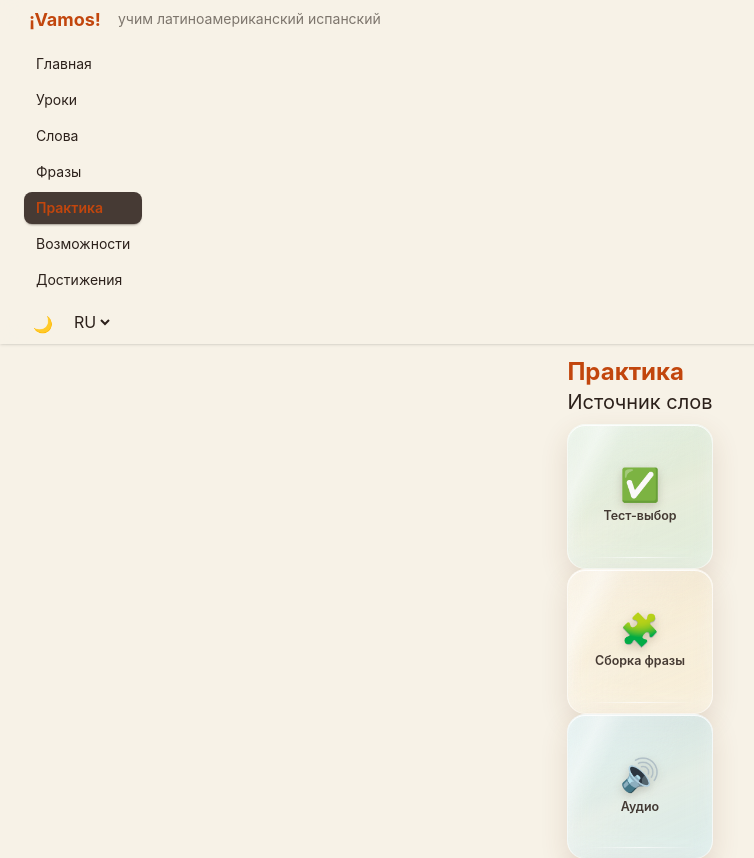
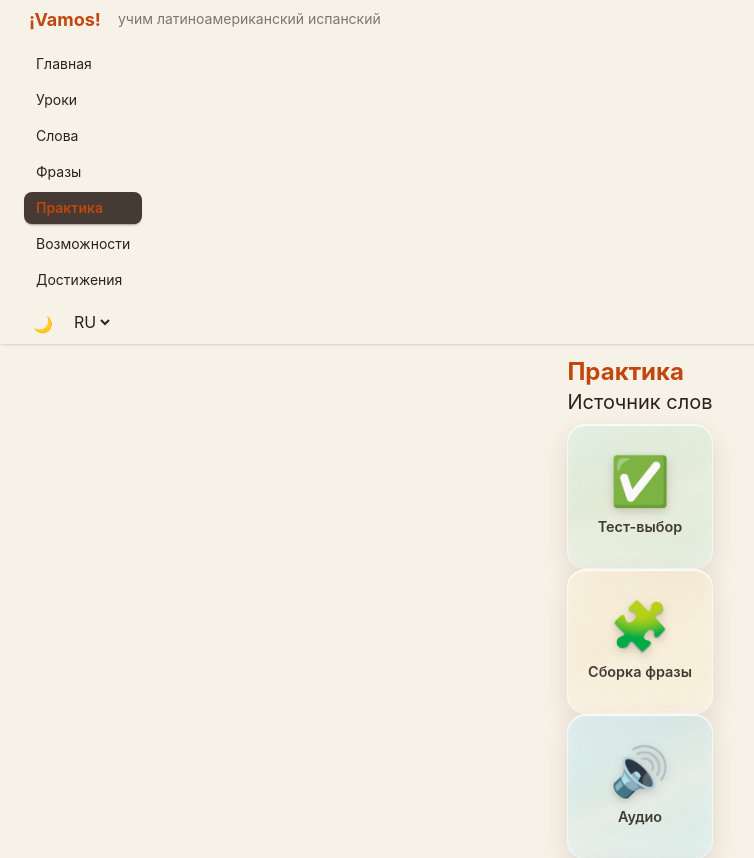
Before and after one commit to igordolgov/vamos, a Nuxt app: page /practice in a window 1280 px wide. Shown: the top 858 px of the page, without its empty margins (0-754 px from the left). Built offline with nearby package versions, Linux system fonts and the light colour scheme; no server answers.

Commit message:
вид карточек в Практике

```diff
--- a/app/assets/css/main.css
+++ b/app/assets/css/main.css
@@ -234,13 +234,14 @@ body {
 }
 
 .glass-card-icon {
-  font-size: 2rem;
+  font-size: 3rem;
   line-height: 1;
   filter: drop-shadow(0 3px 5px rgba(70, 40, 20, 0.22));
 }
 
 .glass-card-label {
-  font-size: 0.78rem;
+  padding-top: 6px;
+  font-size: 0.9rem;
   font-weight: 600;
   line-height: 1.25;
   text-align: center;
@@ -249,7 +250,7 @@ body {
 
 /* Блик — «отражение света на стекле»: широкая диагональная
    волна плюс узкая яркая полоса рядом. Смещается при наведении */
-.glass-card::before {
+/* .glass-card::before {
   content: '';
   position: absolute;
   inset: -30% -55% -30% -30%;
@@ -268,10 +269,10 @@ body {
     );
   pointer-events: none;
   transition: transform 0.45s cubic-bezier(0.22, 1, 0.36, 1);
-}
+} */
 
 /* Нижняя световая кромка — «отражение» стекла на поверхности */
-.glass-card::after {
+/* .glass-card::after {
   content: '';
   position: absolute;
   left: 14%;
@@ -285,7 +286,7 @@ body {
     transparent
   );
   pointer-events: none;
-}
+} */
 
 /* Десктоп: приподнимаем карточку и сдвигаем блик */
 @media (hover: hover) {
@@ -319,15 +320,9 @@ body {
 [data-theme='vamos-dark'] .glass-card {
   background:
     linear-gradient(
-      160deg,
-      rgba(255, 255, 255, 0.12) 0%,
-      rgba(255, 255, 255, 0.04) 48%,
       rgba(255, 255, 255, 0.08) 100%
     ),
     linear-gradient(
-      155deg,
-      color-mix(in srgb, var(--glass-tint) 34%, transparent) 0%,
-      color-mix(in srgb, var(--glass-tint) 14%, transparent) 55%,
       color-mix(in srgb, var(--glass-tint) 26%, transparent) 100%
     );
   border-color: rgba(255, 255, 255, 0.16);
--- a/app/pages/practice.vue
+++ b/app/pages/practice.vue
@@ -191,7 +191,7 @@ h1.text-2xl.font-bold.text-primary {{ t('practice.title') }}
 // соразмерными на широких экранах
 div.mb-2(v-if="mode === 'menu'")
   h2.card-title.text-lg.mb-2(class="sm:text-xl") {{ t('practice.source') }}
-  .grid.grid-cols-2.w-full.max-w-2xl(class="mx-auto gap-2.5 sm:grid-cols-4 sm:gap-3")
+  .grid.grid-cols-2.w-full.max-w-2xl(class="gap-2.5 sm:gap-3 sm:grid-cols-4 mx-auto")
     button.glass-card.glass-card--success(type="button" @click="startWith('choice')")
       span.glass-card-icon(aria-hidden="true") ✅
       span.glass-card-label {{ t('practice.choice') }}
@@ -216,8 +216,8 @@ div.mb-2(v-if="mode === 'menu'")
   // (учитывая верхнюю/нижнюю панели мобильного браузера)
   .flex.items-center.justify-between.mb-2(class="gap-1")
     p(class="text-sm text-base-content/60 shrink-0") {{ t('practice.progress', { n: index + 1, total: SESSION_LENGTH }) }}
-    button.btn.btn-ghost.btn-xs(
-      class="text-base-content/45 min-h-0 h-7"
+    button.btn.btn-md.border-primary(
+      class="h-7 min-h-0 text-base-content/50"
       @click="markKnown()"
     )
       span.text-sm ✨
```
